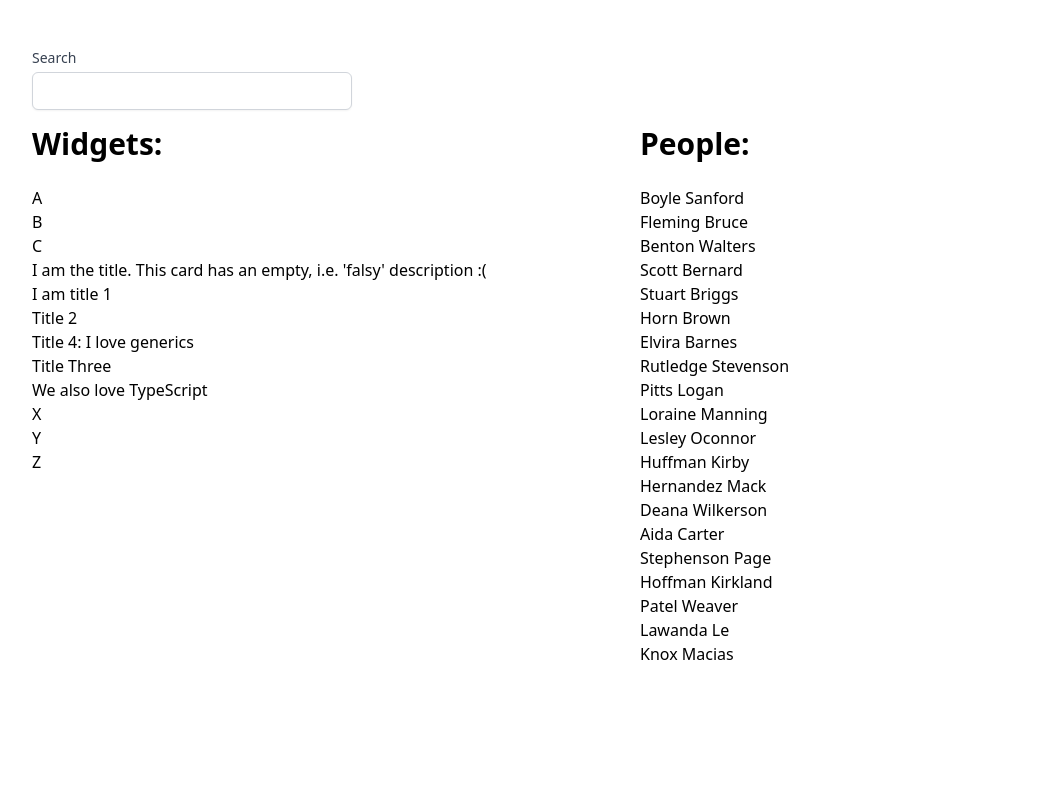
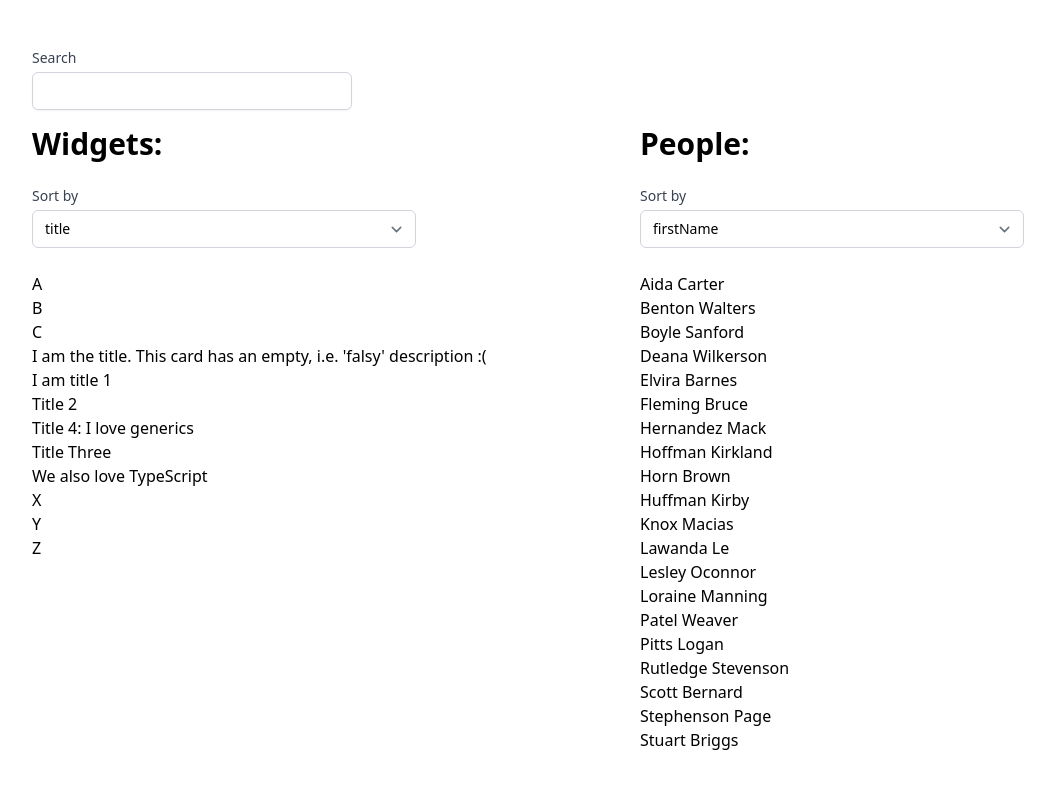
Before and after one commit to march213/ts-generics, a React (Create React App) app: page / in a window 1280 px wide. Shown: the top 788 px of the page, without its empty margins (0-1055 px from the left). Built offline with nearby package versions, Linux system fonts and the light colour scheme.

Commit message:
add sorters component; wire up

```diff
--- a/src/App.tsx
+++ b/src/App.tsx
@@ -1,6 +1,9 @@
 import React, { useState } from 'react';
 
 import { SearchInput } from './components/SearchInput';
+import { Sorters } from './components/Sorters';
+import { IPerson } from './interfaces/IPerson';
+import { IProperty } from './interfaces/IProperty';
 import { IWidget } from './interfaces/IWidget';
 import { people } from './mock-data/people';
 import { widgets } from './mock-data/widgets';
@@ -9,15 +12,20 @@ import { genericSort } from './utils/genericSort';
 
 function App() {
   const [searchQuery, setSearchQuery] = useState<string>('')
+  const [{ property: widgetSortProperty }, setWidgetProperty] = useState<IProperty<IWidget>>({ property: 'title' })
+  const [{ property: peopleSortProperty }, setPeopleProperty] = useState<IProperty<IPerson>>({ property: 'firstName' })
 
   const filteredWidgets = widgets.filter((widget) =>
     genericSearch<IWidget>(widget, ['title', 'description'], searchQuery),
   )
+  const sortedWidgets = filteredWidgets.sort((a, b) => {
+    return genericSort(a, b, widgetSortProperty)
+  })
   const filteredPeople = people.filter((person) =>
     genericSearch(person, ['firstName', 'lastName', 'eyeColor'], searchQuery),
   )
-  const sortedWidgets = filteredWidgets.sort((a, b) => {
-    return genericSort(a, b, 'title')
+  const sortedPeople = filteredPeople.sort((a, b) => {
+    return genericSort(a, b, peopleSortProperty)
   })
 
   return (
@@ -26,20 +34,27 @@ function App() {
         <div className="max-w-sm my-4 px-4 sm:px-6 lg:px-8">
           <SearchInput setSearchQuery={setSearchQuery} />
         </div>
+
         <div className="flex flex-col sm:flex-row max-w-3xl px-4 sm:px-6 lg:max-w-7xl lg:px-8">
           <div className="min-w-[50%]">
             <h2 className="text-3xl font-bold mb-6">Widgets:</h2>
-            {filteredWidgets.map((widget) => (
+            <Sorters object={widgets[0]} />
+            <div className="mt-6">
+              {sortedWidgets.map((widget) => (
                 <div key={widget.id}>{widget.title}</div>
               ))}
             </div>
+          </div>
           <div className="min-w-[50%]">
             <h2 className="text-3xl font-bold mb-6">People:</h2>
-            {filteredPeople.map((person) => (
+            <Sorters object={people[0]} />
+            <div className="mt-6">
+              {sortedPeople.map((person) => (
                 <div key={person.lastName}>
                   {person.firstName} {person.lastName}
                 </div>
               ))}
+            </div>
           </div>
         </div>
       </main>
--- /dev/null
+++ b/src/components/Sorters.tsx
@@ -0,0 +1,30 @@
+import { ReactElement } from 'react';
+
+export interface ISortersProps<T> {
+  object: T
+}
+
+export function Sorters<T>({ object }: ISortersProps<T>): ReactElement {
+  return (
+    <>
+      <div className="max-w-sm">
+        <label htmlFor="sort" className="block text-sm font-medium text-gray-700">
+          Sort by
+        </label>
+
+        <select
+          id="sort"
+          name="sort"
+          className="mt-1 block w-full pl-3 pr-10 py-2 text-base border-gray-300 focus:outline-none focus:ring-indigo-500 focus:border-indigo-500 sm:text-sm rounded-md"
+          defaultValue="Title"
+        >
+          {Object.keys(object).map((key) => (
+            <option key={key} value={key}>
+              {key}
+            </option>
+          ))}
+        </select>
+      </div>
+    </>
+  )
+}
--- /dev/null
+++ b/src/interfaces/IProperty.ts
@@ -0,0 +1,3 @@
+export interface IProperty<T> {
+  property: keyof T
+}
```
Lines whose indentation alone changed are shown as unchanged.
